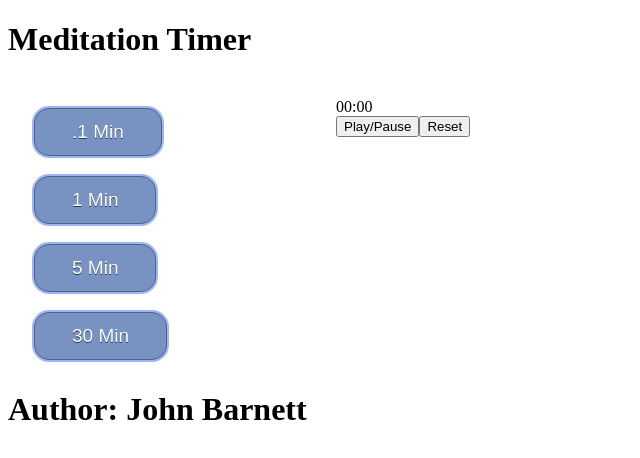
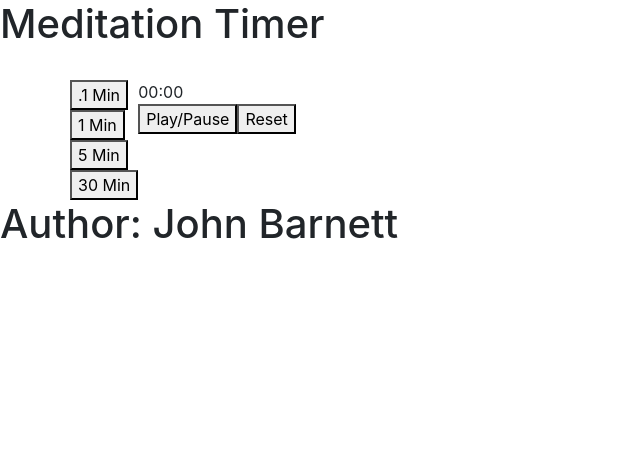
Before and after one commit to JohnBarnett9/MeditationTimer, a React app: page / in a window 1280 px wide. Shown: the whole page, without its empty margins (0-640 px from the left). Built offline with nearby package versions, Linux system fonts and the light colour scheme.

Commit message:
Bootstrap 4 is from CDN. When import Bootstrap 4, bundle is too big. Added Row with 2 Columns.

```diff
--- a/index.html
+++ b/index.html
@@ -15,6 +15,9 @@
 	<script src="https://unpkg.com/axios/dist/axios.min.js"></script>
 	-->
 
+	<link rel="stylesheet" href="https://stackpath.bootstrapcdn.com/bootstrap/4.3.1/css/bootstrap.min.css"
+	integrity="sha384-ggOyR0iXCbMQv3Xipma34MD+dH/1fQ784/j6cY/iJTQUOhcWr7x9JvoRxT2MZw1T"
+	crossorigin="anonymous">
 
   </head>
   <body>
--- a/src/timers.js
+++ b/src/timers.js
@@ -1,6 +1,47 @@
 import React from "react";
 import ReactDOM from "react-dom";
-import { Grid, Row, Col } from 'react-flexbox-grid';
+/*
+ERROR in ./node_modules/bootstrap/dist/css/bootstrap.min.css 6:3
+Module parse failed: Unexpected token (6:3)
+You may need an appropriate loader to handle this file type, currently no loader
+s are configured to process this file. See https://webpack.js.org/concepts#loade
+rs
+
+*/
+//import 'bootstrap/dist/css/bootstrap.min.css';
+//import 'bootstrap';
+
+/*
+WARNING in ./src/timers.js 324:66-72
+"export 'Button' was not found in 'react-bootstrap/Button'
+*/
+//import { Button } from 'react-bootstrap/Button';
+
+
+import Button from 'react-bootstrap/Button';
+import { Row, Col, Grid } from 'react-bootstrap';
+
+//using cdn instead
+//import 'bootstrap/dist/css/bootstrap.min.css';
+
+/*
+ERROR in ./src/timers.js
+Module not found: Error: Can't resolve 'bootstrap/css/bootstrap.css' in 'C:\www\
+John\React\MeditationTimer\src'
+ @ ./src/timers.js 40:0-38
+npm ERR! code ELIFECYCLE
+npm ERR! errno 2
+*/
+//require('bootstrap/css/bootstrap.css');
+
+/*
+https://medium.com/@victorleungtw/how-to-use-webpack-with-react-and-bootstrap-b94d33765970
+import Bootstrap from 'bootstrap/dist/css/bootstrap.css';
+*/
+
+
+
+
 
 'use strict';
 
@@ -185,16 +226,15 @@ class MeditationTimer extends React.Component {
 	*/
 	render() {
 		return (
-			<div>
-				<Grid fluid>
-					<Row>
-						<Col xs={3} sm={3} md={3} lg={3}>
+			<div class="container">
+				<Row>
+					<Col>
 							<TimerButton time=".1" callbackFromParent={this.myCallback}/>
 							<TimerButton time="1" callbackFromParent={this.myCallback}/>
 							<TimerButton time="5" callbackFromParent={this.myCallback}/>
 							<TimerButton time="30" callbackFromParent={this.myCallback}/>
-						</Col>
-						<Col xs={9} sm={9} md={9} lg={9}>
+					</Col>
+					<Col>
 							{this.state.timerString}
 							<br/>
 							<button onClick={this.playPause}>
@@ -203,9 +243,8 @@ class MeditationTimer extends React.Component {
 							<button onClick={this.reset}>
 								Reset
 							</button>
-						</Col>
-					</Row>
-				</Grid>
+					</Col>
+				</Row>
 			</div>
 		);
 	}
@@ -249,7 +288,7 @@ class TimerButton extends React.Component {
 		};
 		return (
 			<div>
-				<button onClick={this.runTimer} style={tButton}>{this.props.time} Min</button>
+				<button onClick={this.runTimer}>{this.props.time} Min</button>
 			</div>
 		);
 	}
```
